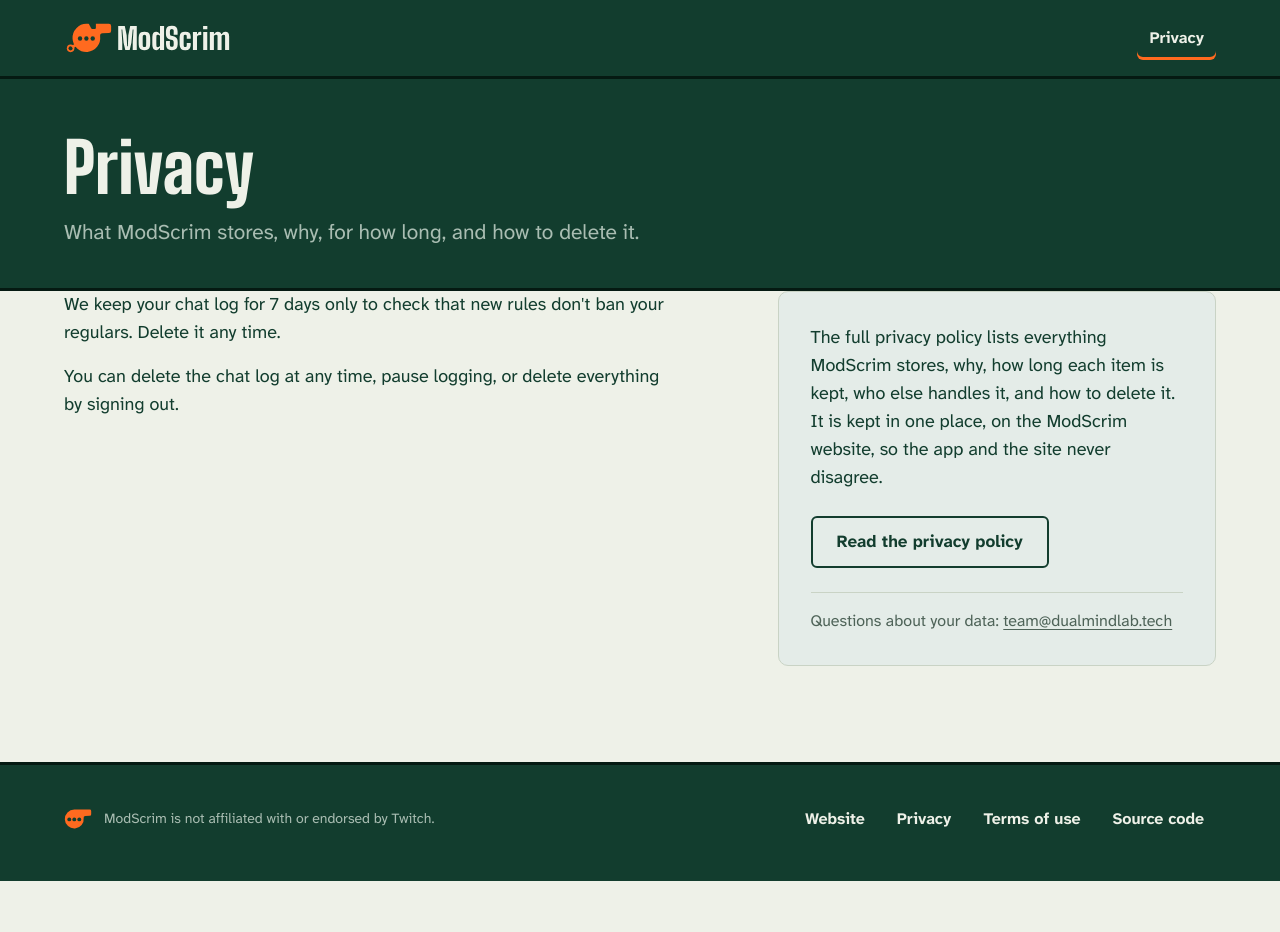
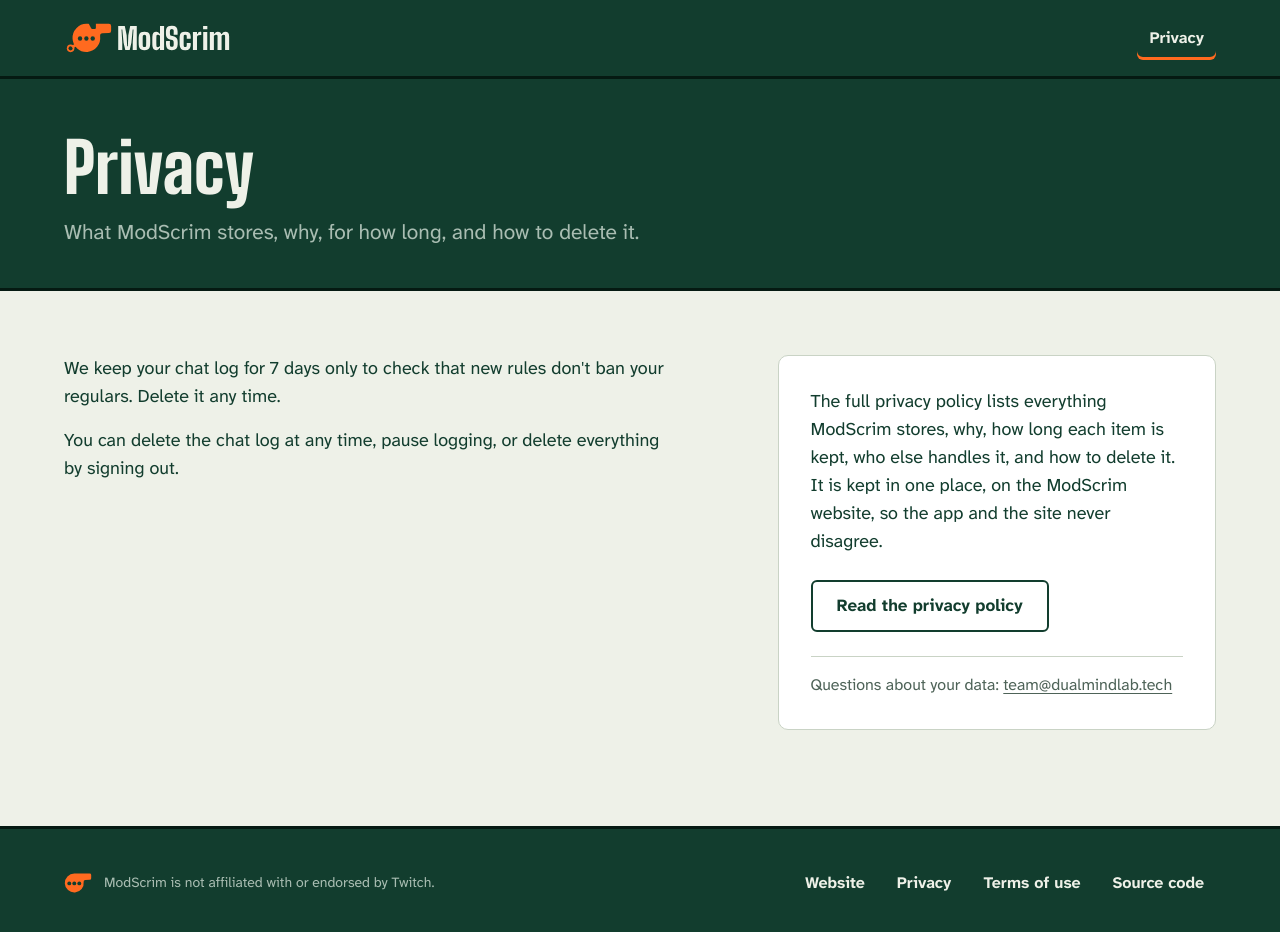
Before and after one commit to harshbhx/modscrim, a React (Vite) app in the folder app/: page /privacy in a window 1280 px wide. Shown: the top 932 px of the page. Before the commit the page ends 881 px from the top, so only its background shows below. Built offline with nearby package versions, Linux system fonts and the light colour scheme.

Commit message:
T-133: brand grounds for dark and Paper cards, privacy spacing, wider demo heading

```diff
--- a/app/src/styles/demo.css
+++ b/app/src/styles/demo.css
@@ -43,7 +43,7 @@
 }
 
 .demo-page .demo-intro h1 {
-  max-width: 13ch;
+  max-width: 16ch;
   margin-bottom: var(--space-6);
   font-size: clamp(52px, 7vw, 92px);
 }
--- a/app/src/styles/shell.css
+++ b/app/src/styles/shell.css
@@ -18,6 +18,46 @@
  * Vercel's app header, shadcn/ui's quiet card. Brand rail and plate shapes come
  * from brand/DESIGN.md (scoreboard rail, number plates).
  */
+
+/*
+ * Ground for the pages in this file and /demo. design/tokens.css aliases --bg
+ * and --surface onto the generated neutral ramp (dark: near-black, light: a
+ * tinted card), which is neither the wall green the bands sit on nor Paper.
+ * Restating them here puts these pages on the brand grounds: chalk with Paper
+ * cards, and wall green with dugout cards in dark.
+ */
+.page-inner,
+.demo-page {
+  --surface: var(--color-surface); /* Paper, the one #fff DESIGN.md defines */
+  background: var(--bg);
+}
+
+@media (prefers-color-scheme: dark) {
+  :root:not([data-theme='light']) .page-inner,
+  :root:not([data-theme='light']) .demo-page {
+    --bg: var(--green-700);
+    --surface: var(--green-850);
+    --sunken: var(--green-900);
+    --line: var(--green-500);
+  }
+}
+
+:root[data-theme='dark'] .page-inner,
+:root[data-theme='dark'] .demo-page {
+  --bg: var(--green-700);
+  --surface: var(--green-850);
+  --sunken: var(--green-900);
+  --line: var(--green-500);
+}
+
+.site-main:has(> .legal) {
+  display: flex;
+  flex-direction: column;
+}
+
+.page.legal {
+  flex: 1;
+}
 
 /* ---- header band ---- */
 .site-header.on-green {
@@ -130,7 +170,7 @@
 }
 
 /* ---- privacy ---- */
-.legal-body {
+.legal .legal-body {
   display: grid;
   grid-template-columns: minmax(0, 1.2fr) minmax(280px, 0.8fr);
   align-items: start;
@@ -238,7 +278,7 @@
 
 /* ---- widths ---- */
 @media (max-width: 900px) {
-  .legal-body {
+  .legal .legal-body {
     grid-template-columns: minmax(0, 1fr);
     gap: var(--space-8);
     padding-top: var(--space-10);
```
